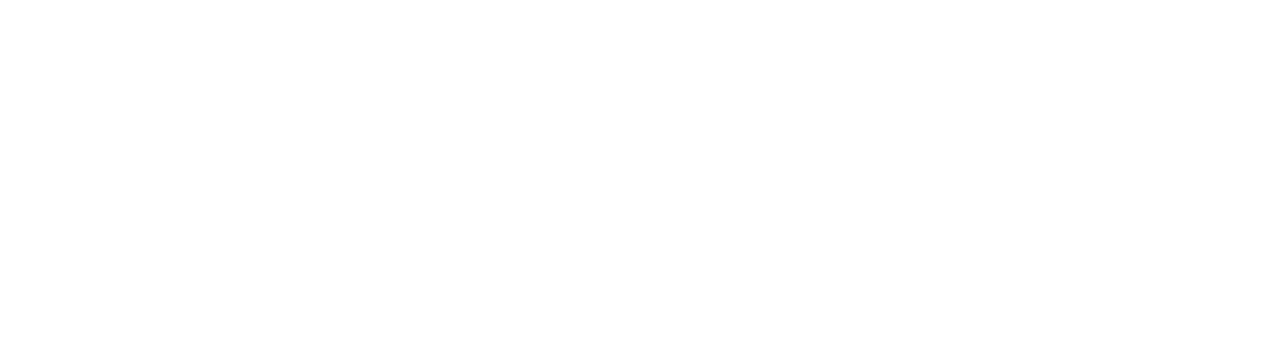
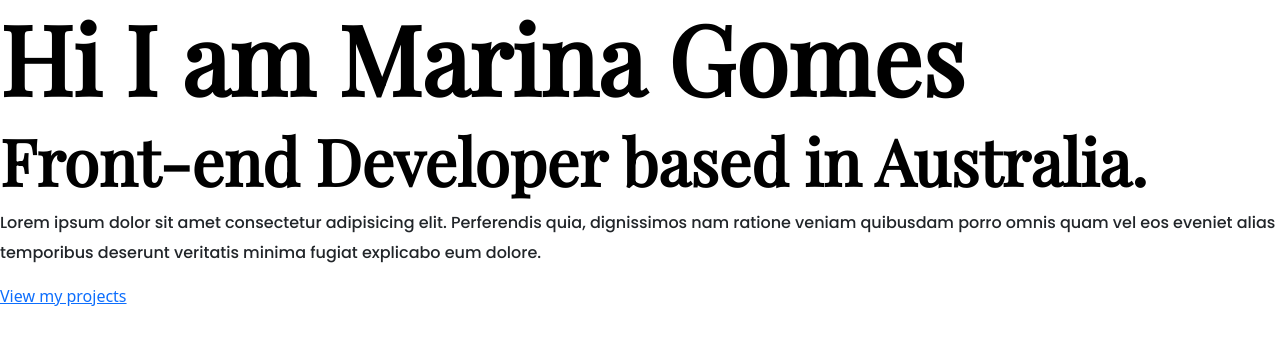
Before and after one commit to Maarinafgg/Portifolio-project, a plain HTML site: page about.html in a window 1280 px wide. Drawn offline with nearby package versions, Linux system fonts and the light colour scheme; a web font is replaced by a local one.

Commit message:
addding H1 and H2
and also my picture on images folder

```diff
--- a/about.html
+++ b/about.html
@@ -26,5 +26,15 @@
     <link rel="stylesheet" href="style.css" />
     <title>Document</title>
   </head>
-  <body></body>
+  <body>
+    <h1>Hi I am Marina Gomes</h1>
+    <h2>Front-end Developer based in Australia.</h2>
+    <p>
+      Lorem ipsum dolor sit amet consectetur adipisicing elit. Perferendis quia,
+      dignissimos nam ratione veniam quibusdam porro omnis quam vel eos eveniet
+      alias temporibus deserunt veritatis minima fugiat explicabo eum dolore.
+    </p>
+
+    <a href="">View my projects</a>
+  </body>
 </html>
```
Also changed, not shown: images/minhafoto.jpg (added).
